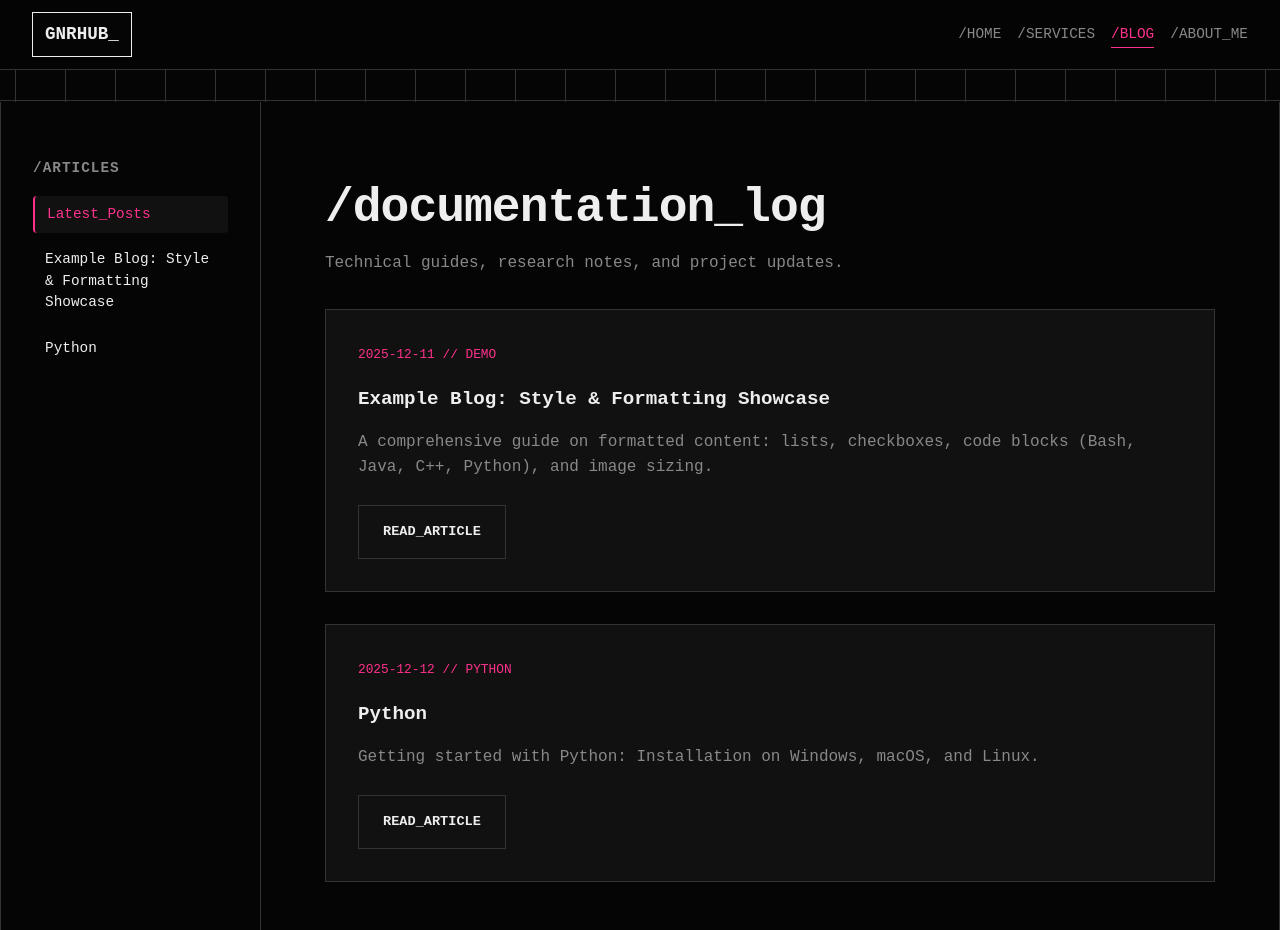
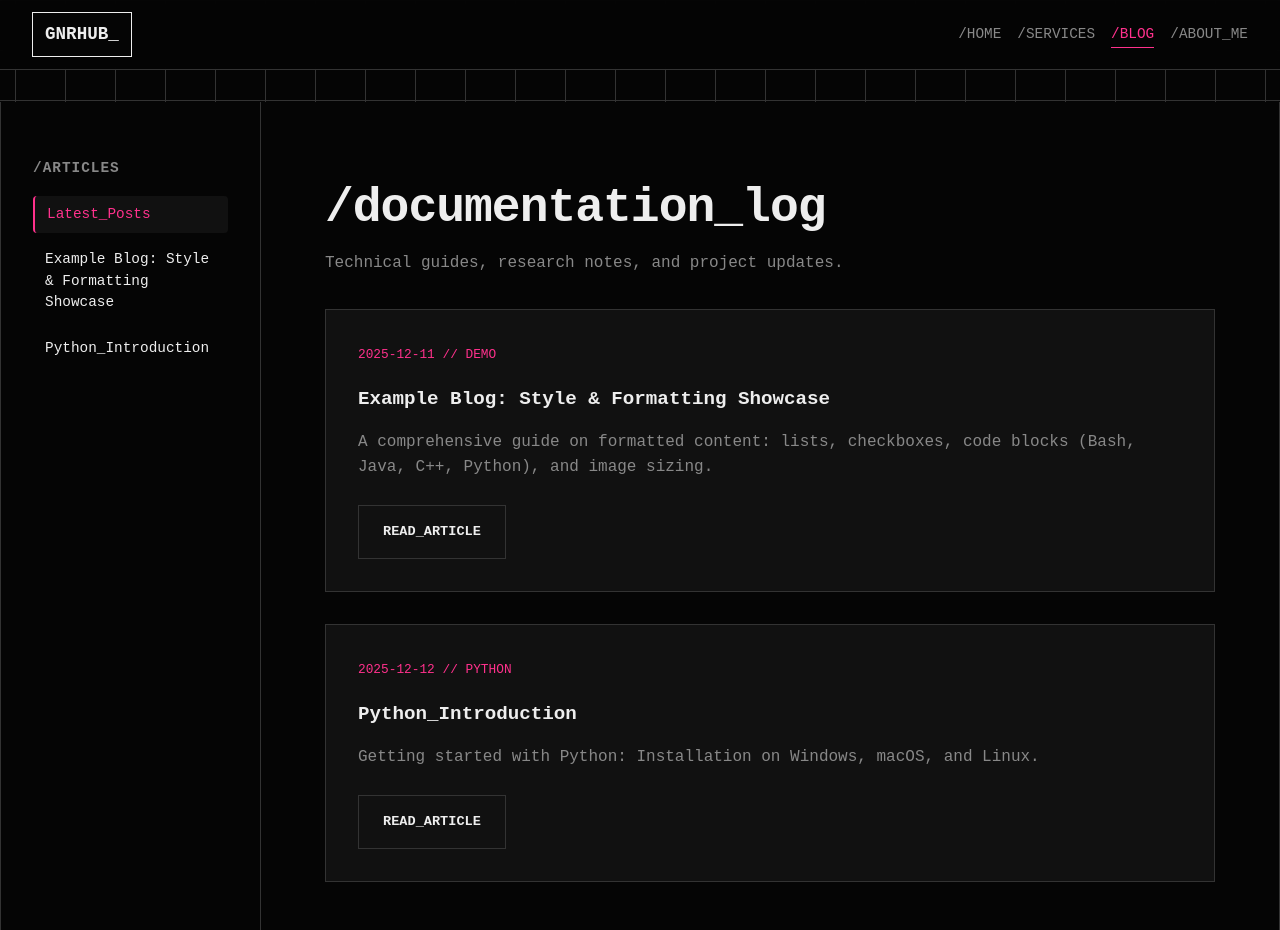
Before and after one commit to ekinefe/gnrhub, a React (Vite) app: page /blog in a window 1280 px wide. Built offline with nearby package versions, Linux system fonts and the light colour scheme; a web font is replaced by a local one.

Commit message:
new blogs added, registered adn implemeted.

```diff
--- a/src/pages/Blogs/data/blog_data.js
+++ b/src/pages/Blogs/data/blog_data.js
@@ -35,7 +35,7 @@ export const posts = [
   {
     id: "python-intro",
     // title: "Python: Introduction & Setup",
-    title: "Python",
+    title: "Python_Introduction",
     date: "2025-12-12",
     tag: "PYTHON",
     summary: "Getting started with Python: Installation on Windows, macOS, and Linux.",
```
